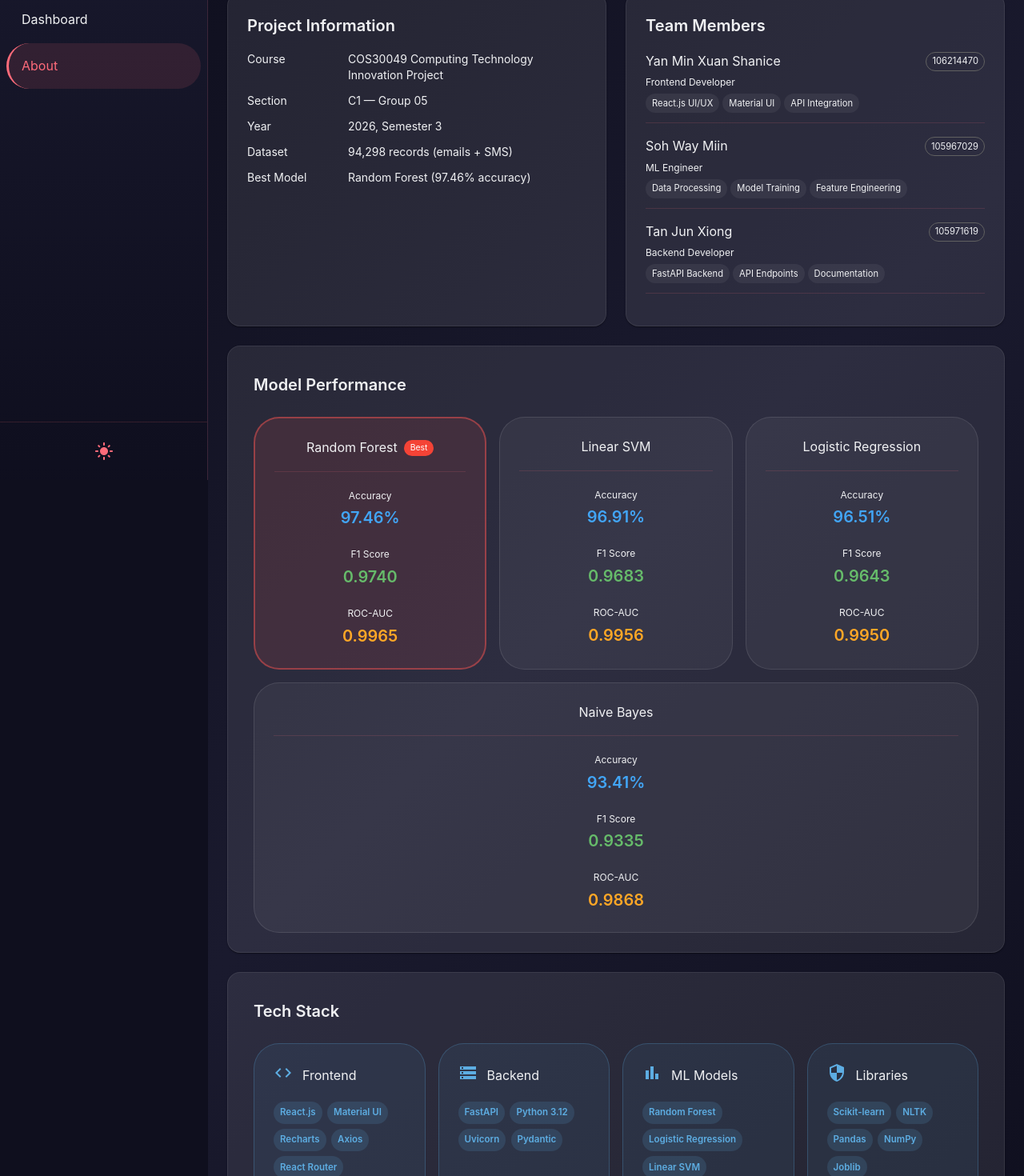
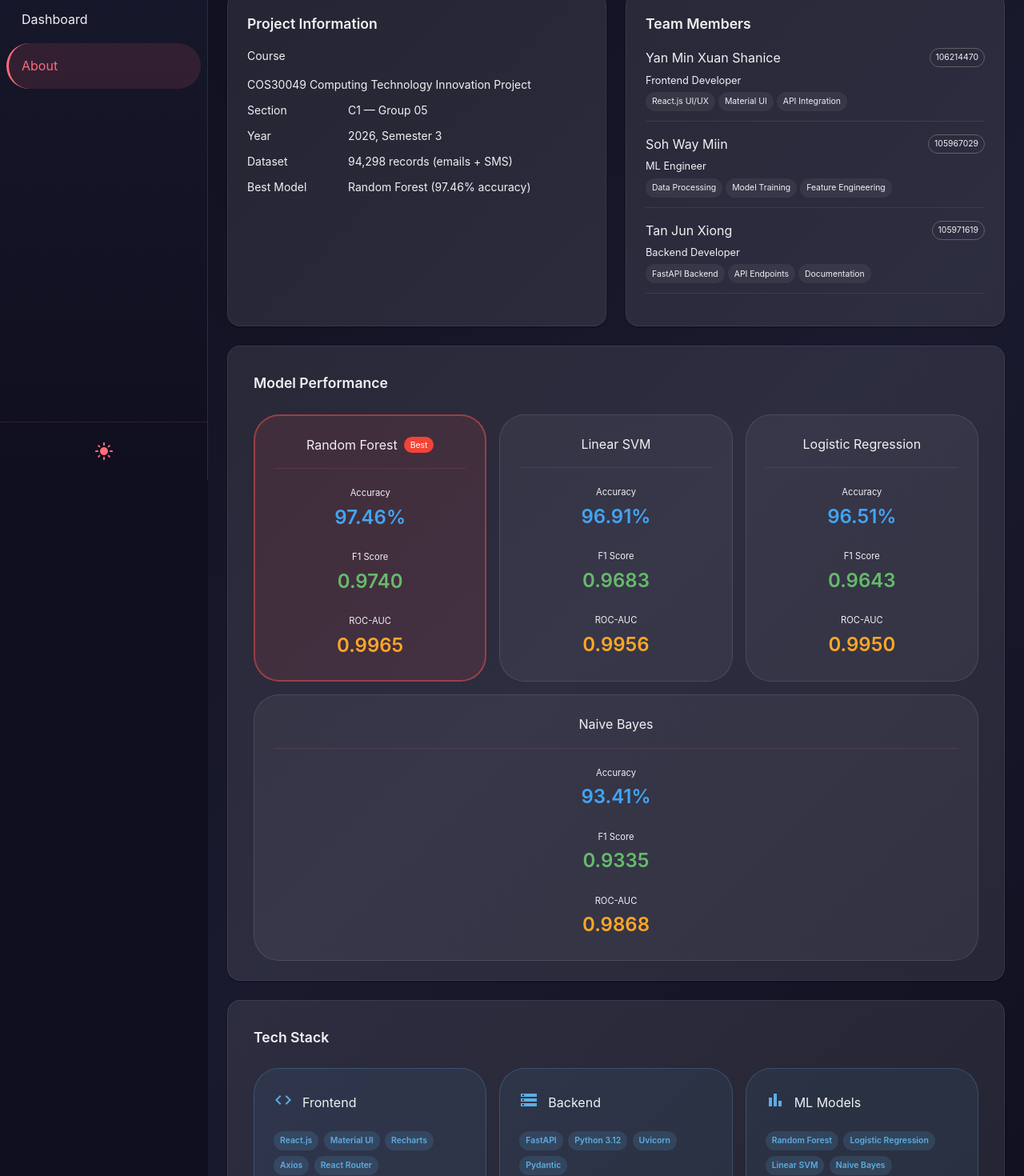
Before and after one commit to j23039278-netizen/COS30049_Group5, a React (Vite) app in the folder frontend/: page /about in a window 1280 px wide. Shown: the part 200-1670 px from the top of the page at 80% size. Built offline with nearby package versions, Linux system fonts and the light colour scheme.

Commit message:
Make change

```diff
--- a/frontend/src/App.jsx
+++ b/frontend/src/App.jsx
@@ -27,6 +27,15 @@ const lightTheme = createTheme({
     body1: { lineHeight: 1.6 },
   },
   shape: { borderRadius: 16 },
+  breakpoints: {
+    values: {
+      xs: 0,
+      sm: 600,
+      md: 900,
+      lg: 1200,
+      xl: 1536,
+    },
+  },
 });
 
 const darkTheme = createTheme({
@@ -47,6 +56,15 @@ const darkTheme = createTheme({
     body1: { lineHeight: 1.6 },
   },
   shape: { borderRadius: 16 },
+  breakpoints: {
+    values: {
+      xs: 0,
+      sm: 600,
+      md: 900,
+      lg: 1200,
+      xl: 1536,
+    },
+  },
 });
 
 function App() {
--- a/frontend/src/pages/About.jsx
+++ b/frontend/src/pages/About.jsx
@@ -46,10 +46,10 @@ export default function About() {
       <Container maxWidth="lg">
 
         {/* Header */}
-        <Typography variant="h4" fontWeight={800} sx={{ mb: 1 }}>
+        <Typography variant="h4" fontWeight={800} sx={{ mb: 1, fontSize: { xs: "1.75rem", md: "2.125rem" } }}>
           About <span style={{ color: isDark ? "#ff6b7a" : "#e63946" }}>ThreatInk</span>
         </Typography>
-        <Typography variant="body1" color={isDark ? "grey.400" : "grey.600"} sx={{ mb: 4, maxWidth: 700 }}>
+        <Typography variant="body1" color={isDark ? "grey.400" : "grey.600"} sx={{ mb: 4, maxWidth: 700, fontSize: { xs: "0.9rem", md: "1rem" } }}>
           ThreatInk is a machine learning-powered spam detection system developed for
           COS30049 Computing Technology Innovation Project. It classifies messages as
           spam or legitimate using multiple ML models and provides risk scoring.
@@ -59,8 +59,8 @@ export default function About() {
         <Box sx={{ display: "flex", gap: 3, mb: 3, flexDirection: { xs: "column", md: "row" } }}>
           {/* Project Info */}
           <Card sx={{ bgcolor: cardBg, border: cardBorder, flex: 1, minWidth: 0 }}>
-            <CardContent sx={{ p: 3 }}>
-              <Typography variant="h6" fontWeight={700} sx={{ mb: 2 }}>Project Information</Typography>
+            <CardContent sx={{ p: { xs: 2, md: 3 } }}>
+              <Typography variant="h6" fontWeight={700} sx={{ mb: 2, fontSize: { xs: "1rem", md: "1.1rem" } }}>Project Information</Typography>
               {[
                 { label: "Course",     value: "COS30049 Computing Technology Innovation Project" },
                 { label: "Section",    value: "C1 — Group 05" },
@@ -68,9 +68,9 @@ export default function About() {
                 { label: "Dataset",    value: "94,298 records (emails + SMS)" },
                 { label: "Best Model", value: "Random Forest (97.46% accuracy)" },
               ].map((item) => (
-                <Box key={item.label} sx={{ display: "flex", gap: 2, mb: 1.5 }}>
-                  <Typography variant="body2" color="grey.500" sx={{ minWidth: 110 }}>{item.label}</Typography>
-                  <Typography variant="body2" color={isDark ? "grey.200" : "text.primary"}>{item.value}</Typography>
+                <Box key={item.label} sx={{ display: "flex", gap: 2, mb: 1.5, flexWrap: "wrap" }}>
+                  <Typography variant="body2" color="grey.500" sx={{ minWidth: { xs: "auto", md: 110 }, fontSize: { xs: "0.85rem", md: "0.875rem" } }}>{item.label}</Typography>
+                  <Typography variant="body2" color={isDark ? "grey.200" : "text.primary"} sx={{ fontSize: { xs: "0.85rem", md: "0.875rem" } }}>{item.value}</Typography>
                 </Box>
               ))}
             </CardContent>
@@ -78,18 +78,18 @@ export default function About() {
 
           {/* Team Members */}
           <Card sx={{ bgcolor: cardBg, border: cardBorder, flex: 1, minWidth: 0 }}>
-            <CardContent sx={{ p: 3 }}>
-              <Typography variant="h6" fontWeight={700} sx={{ mb: 2 }}>Team Members</Typography>
+            <CardContent sx={{ p: { xs: 2, md: 3 } }}>
+              <Typography variant="h6" fontWeight={700} sx={{ mb: 2, fontSize: { xs: "1rem", md: "1.1rem" } }}>Team Members</Typography>
               {teamMembers.map((m) => (
                 <Box key={m.id} sx={{ mb: 2 }}>
-                  <Box sx={{ display: "flex", justifyContent: "space-between", alignItems: "center", mb: 0.5 }}>
-                    <Typography variant="body1" fontWeight={600}>{m.name}</Typography>
-                    <Chip label={m.id} size="small" variant="outlined" sx={{ fontSize: "0.7rem" }} />
+                  <Box sx={{ display: "flex", justifyContent: "space-between", alignItems: "flex-start", mb: 0.5, gap: 1, flexWrap: "wrap" }}>
+                    <Typography variant="body1" fontWeight={600} sx={{ fontSize: { xs: "0.9rem", md: "1rem" } }}>{m.name}</Typography>
+                    <Chip label={m.id} size="small" variant="outlined" sx={{ fontSize: "0.65rem" }} />
                   </Box>
-                  <Typography variant="caption" color="primary.main" sx={{ mb: 0.5, display: "block" }}>{m.role}</Typography>
+                  <Typography variant="caption" color="primary.main" sx={{ mb: 0.5, display: "block", fontSize: { xs: "0.75rem", md: "0.8rem" } }}>{m.role}</Typography>
                   <Box sx={{ display: "flex", flexWrap: "wrap", gap: 0.5 }}>
                     {m.tasks.map((t) => (
-                      <Chip key={t} label={t} size="small" sx={{ bgcolor: isDark ? "rgba(255,255,255,0.06)" : "rgba(0,0,0,0.06)", fontSize: "0.7rem" }} />
+                      <Chip key={t} label={t} size="small" sx={{ bgcolor: isDark ? "rgba(255,255,255,0.06)" : "rgba(0,0,0,0.06)", fontSize: "0.65rem" }} />
                     ))}
                   </Box>
                   <Divider sx={{ mt: 1.5 }} />
@@ -101,13 +101,13 @@ export default function About() {
 
         {/* Row 2: Model Performance - 4 equal flex cards */}
         <Card sx={{ bgcolor: cardBg, border: cardBorder, mb: 3 }}>
-          <CardContent sx={{ p: 4 }}>
-            <Typography variant="h6" fontWeight={700} sx={{ mb: 3 }}>Model Performance</Typography>
+          <CardContent sx={{ p: { xs: 3, md: 4 } }}>
+            <Typography variant="h6" fontWeight={700} sx={{ mb: 3, fontSize: { xs: "1rem", md: "1.1rem" } }}>Model Performance</Typography>
             <Box sx={{ display: "flex", gap: 2, flexWrap: "wrap" }}>
               {modelPerf.map((m) => (
                 <Box key={m.name} sx={{
                   flex: "1 1 calc(50% - 8px)",
-                  p: 3,
+                  p: { xs: 2, md: 3 },
                   borderRadius: 2,
                   bgcolor: m.best
                     ? "rgba(239,83,80,0.12)"
@@ -124,25 +124,25 @@ export default function About() {
                   },
                 }}>
                   {/* Name + Best badge */}
-                  <Box sx={{ display: "flex", alignItems: "center", justifyContent: "center", gap: 1 }}>
-                    <Typography variant="body1" fontWeight={700}>{m.name}</Typography>
+                  <Box sx={{ display: "flex", alignItems: "center", justifyContent: "center", gap: 1, flexWrap: "wrap" }}>
+                    <Typography variant="body1" fontWeight={700} sx={{ fontSize: { xs: "0.9rem", md: "1rem" } }}>{m.name}</Typography>
                     {m.best && <Chip label="Best" size="small" color="error" sx={{ height: 20, fontSize: "0.65rem" }} />}
                   </Box>
                   <Divider />
                   {/* Accuracy */}
                   <Box>
-                    <Typography variant="caption" color="grey.500" display="block" sx={{ mb: 0.5 }}>Accuracy</Typography>
-                    <Typography variant="h6" fontWeight={800} sx={{ color: "#42a5f5" }}>{m.accuracy}</Typography>
+                    <Typography variant="caption" color="grey.500" display="block" sx={{ mb: 0.5, fontSize: "0.7rem" }}>Accuracy</Typography>
+                    <Typography variant="h6" fontWeight={800} sx={{ color: "#42a5f5", fontSize: { xs: "1.25rem", md: "1.5rem" } }}>{m.accuracy}</Typography>
                   </Box>
                   {/* F1 */}
                   <Box>
-                    <Typography variant="caption" color="grey.500" display="block" sx={{ mb: 0.5 }}>F1 Score</Typography>
-                    <Typography variant="h6" fontWeight={800} sx={{ color: "#66bb6a" }}>{m.f1}</Typography>
+                    <Typography variant="caption" color="grey.500" display="block" sx={{ mb: 0.5, fontSize: "0.7rem" }}>F1 Score</Typography>
+                    <Typography variant="h6" fontWeight={800} sx={{ color: "#66bb6a", fontSize: { xs: "1.25rem", md: "1.5rem" } }}>{m.f1}</Typography>
                   </Box>
                   {/* ROC-AUC */}
                   <Box>
-                    <Typography variant="caption" color="grey.500" display="block" sx={{ mb: 0.5 }}>ROC-AUC</Typography>
-                    <Typography variant="h6" fontWeight={800} sx={{ color: "#ffa726" }}>{m.roc}</Typography>
+                    <Typography variant="caption" color="grey.500" display="block" sx={{ mb: 0.5, fontSize: "0.7rem" }}>ROC-AUC</Typography>
+                    <Typography variant="h6" fontWeight={800} sx={{ color: "#ffa726", fontSize: { xs: "1.25rem", md: "1.5rem" } }}>{m.roc}</Typography>
                   </Box>
                 </Box>
               ))}
@@ -152,13 +152,13 @@ export default function About() {
 
         {/* Row 3: Tech Stack - 4 equal flex cards */}
         <Card sx={{ bgcolor: cardBg, border: cardBorder }}>
-          <CardContent sx={{ p: 4 }}>
-            <Typography variant="h6" fontWeight={700} sx={{ mb: 3 }}>Tech Stack</Typography>
-            <Box sx={{ display: "flex", gap: 2 }}>
+          <CardContent sx={{ p: { xs: 3, md: 4 } }}>
+            <Typography variant="h6" fontWeight={700} sx={{ mb: 3, fontSize: { xs: "1rem", md: "1.1rem" } }}>Tech Stack</Typography>
+            <Box sx={{ display: "flex", gap: 2, flexWrap: "wrap" }}>
               {techStack.map((t) => (
                 <Box key={t.category} sx={{
                   flex: "1 1 calc(50% - 8px)",
-                  p: 3,
+                  p: { xs: 2, md: 3 },
                   borderRadius: 2,
                   bgcolor: "rgba(93, 173, 226, 0.08)",
                   border: "1px solid rgba(93, 173, 226, 0.25)",
@@ -170,13 +170,13 @@ export default function About() {
                   },
                 }}>
                   <Box sx={{ display: "flex", alignItems: "center", gap: 1.5 }}>
-                    <Box sx={{ color: "#5dade2" }}>{t.icon}</Box>
-                    <Typography variant="body1" fontWeight={700}>{t.category}</Typography>
+                    <Box sx={{ color: "#5dade2", fontSize: { xs: "1.2rem", md: "1.5rem" } }}>{t.icon}</Box>
+                    <Typography variant="body1" fontWeight={700} sx={{ fontSize: { xs: "0.9rem", md: "1rem" } }}>{t.category}</Typography>
                   </Box>
                   <Box sx={{ display: "flex", flexWrap: "wrap", gap: 0.8 }}>
                     {t.items.map((item) => (
                       <Chip key={item} label={item} size="small"
-                        sx={{ bgcolor: "rgba(93, 173, 226, 0.15)", color: "#5dade2", fontSize: "0.72rem", fontWeight: 600, height: 28 }}
+                        sx={{ bgcolor: "rgba(93, 173, 226, 0.15)", color: "#5dade2", fontSize: "0.65rem", fontWeight: 600, height: 24 }}
                       />
                     ))}
                   </Box>
--- a/frontend/src/pages/Detector.jsx
+++ b/frontend/src/pages/Detector.jsx
@@ -143,6 +143,9 @@ export default function Detector() {
                     mb: 2, flex: 1,
                     "& .MuiOutlinedInput-root": {
                       background: isDark ? "rgba(255,255,255,0.05)" : "rgba(255,255,255,0.5)",
+                    },
+                    "& .MuiOutlinedInput-input": {
+                      fontSize: { xs: "0.9rem", md: "1rem" },
                     },
                   }}
                 />
```
Also changed, not shown: frontend/src/App.css (+37 -1 lines), frontend/src/index.css (+41 -0 lines), frontend/src/pages/Dashboard.jsx (+33 -31 lines), frontend/src/pages/Home.jsx (+15 -13 lines).
